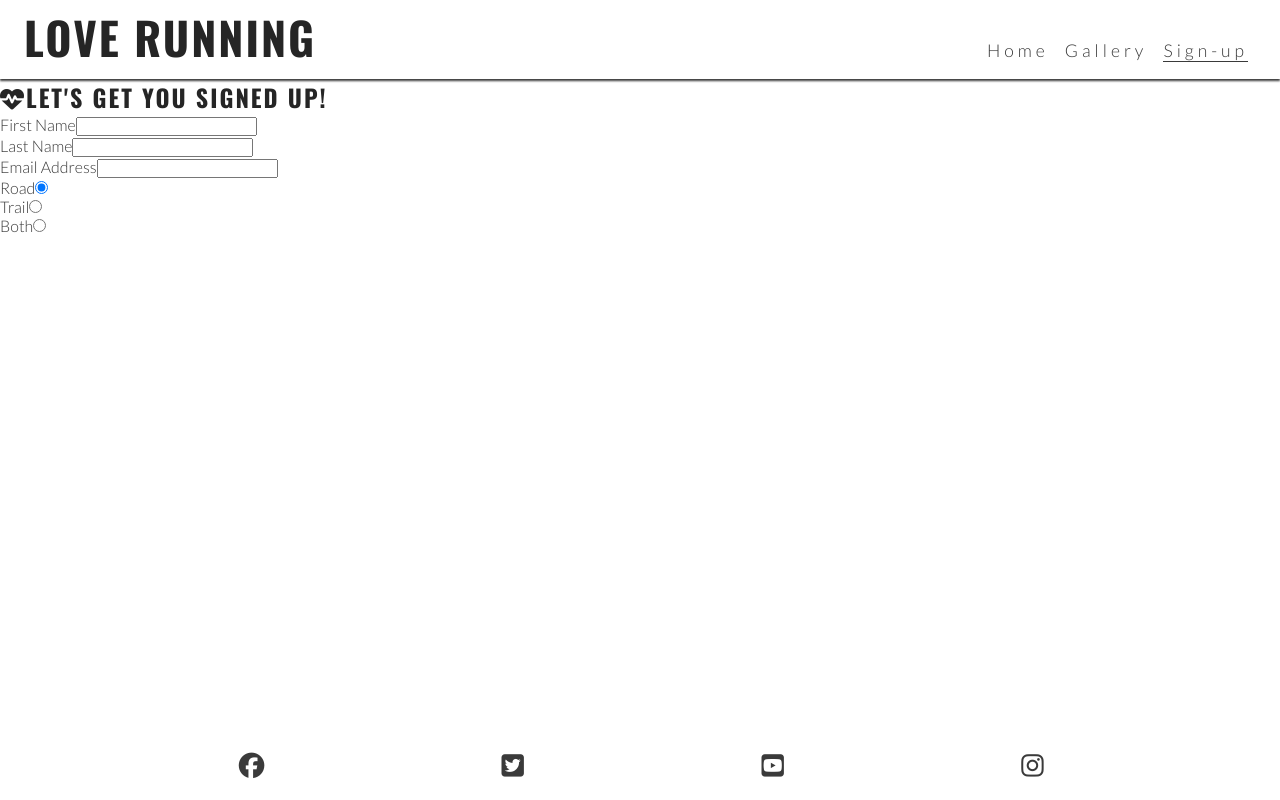
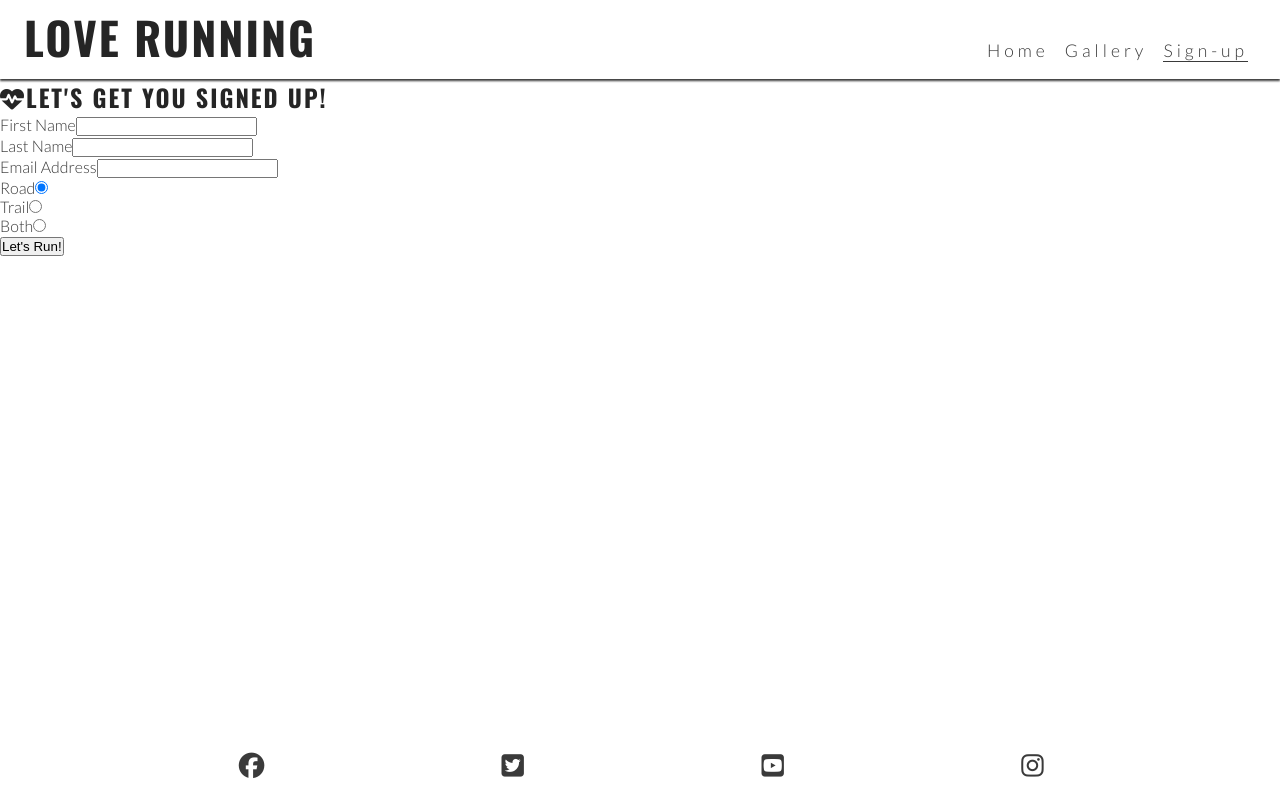
Before and after one commit to Andrewodwyer/love-running, a plain HTML site: page signup.html in a window 1280 px wide. Drawn offline with nearby package versions, Linux system fonts and the light colour scheme.

Commit message:
Submit button

```diff
--- a/signup.html
+++ b/signup.html
@@ -49,7 +49,7 @@
         <label for="email_address">Email Address</label><input type="email" name="email_address" id="email_address" class="text-input" required>
         <br>
       </form>
-
+      <!--Radio buttons-->
       <div class="radio-buttons">
         <div>
           <label for="road">Road</label><input type="radio" name="running_preference" id="road" value="road" required checked>
@@ -61,6 +61,9 @@
           <label for="both">Both</label><input type="radio" name="running_preference" id="both" value="both" required>
         </div>
       </div>
+      <!--Submit button-->
+      <button type="submit" class="join-button">Let's Run!</button>
+
     </section>
   </main>
   <!--footer-->
```
